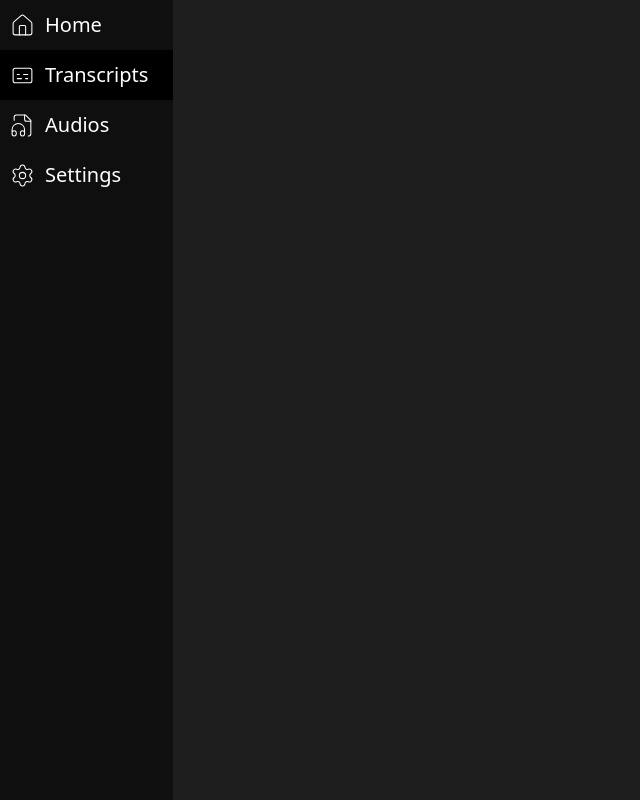
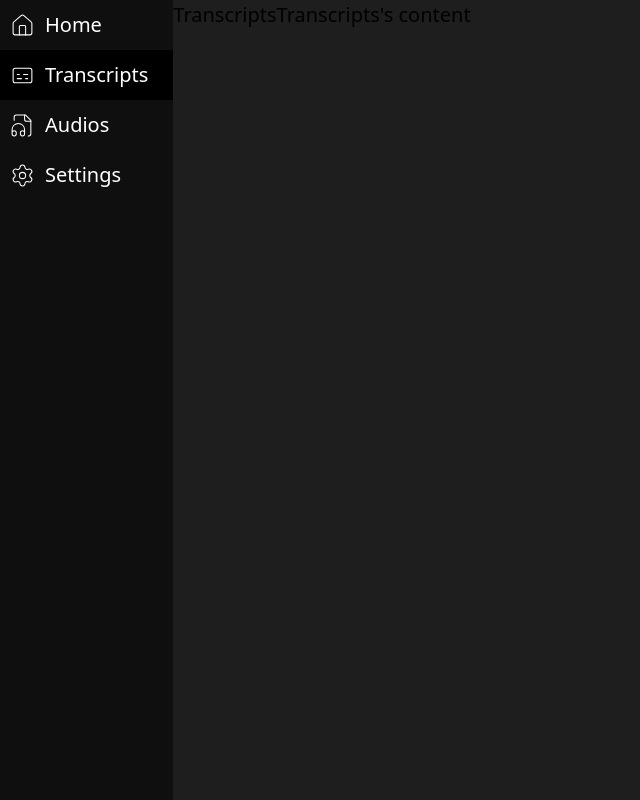
Before and after one commit to Silverellion/japanese-fetcher, a React (Vite) app in the folder frontend/: page / in a window 1280 px wide. Both pictures are taken after a click on the element "Transcripts". Shown: the whole page, without its empty margins (0-640 px from the left). Built offline with nearby package versions, Linux system fonts and the light colour scheme.

Commit message:
Implement representative tabs

```diff
--- a/frontend/src/components/mainWindow/mainWindow.tsx
+++ b/frontend/src/components/mainWindow/mainWindow.tsx
@@ -1,5 +1,6 @@
 import React from "react";
 import Sidebar from "./sidebar/sidebar";
+import TabSwitcher from "./sidebar/tabSwitcher";
 import { type Tab } from "../../types";
 
 const MainWindow: React.FC = () => {
@@ -8,6 +9,7 @@ const MainWindow: React.FC = () => {
     <>
       <div className="flex h-screen w-screen bg-[rgb(30,30,30)]">
         <Sidebar currentTab={currentTab} onTabChange={setCurrentTab}></Sidebar>
+        <TabSwitcher currentTab={currentTab}></TabSwitcher>
       </div>
     </>
   );
--- /dev/null
+++ b/frontend/src/components/mainWindow/sidebar/tabSwitcher.tsx
@@ -0,0 +1,21 @@
+import React from "react";
+import { type Tab } from "../../../types";
+import Home from "../tabs/home";
+import Transcripts from "../tabs/transcripts";
+import Audios from "../tabs/audios";
+import Settings from "../tabs/settings";
+
+const TabSwitcher: React.FC<{ currentTab: Tab }> = ({ currentTab }) => {
+  switch (currentTab) {
+    case "home":
+      return <Home />;
+    case "transcripts":
+      return <Transcripts />;
+    case "audios":
+      return <Audios />;
+    case "settings":
+      return <Settings />;
+  }
+};
+
+export default TabSwitcher;
--- /dev/null
+++ b/frontend/src/components/mainWindow/tabs/audios.tsx
@@ -0,0 +1,12 @@
+import React from "react";
+
+const Audios: React.FC = () => {
+  return (
+    <>
+      Audios
+      <div>Audios's content</div>
+    </>
+  );
+};
+
+export default Audios;
--- /dev/null
+++ b/frontend/src/components/mainWindow/tabs/home.tsx
@@ -0,0 +1,12 @@
+import React from "react";
+
+const Home: React.FC = () => {
+  return (
+    <>
+      Home
+      <div>Home's content</div>
+    </>
+  );
+};
+
+export default Home;
--- /dev/null
+++ b/frontend/src/components/mainWindow/tabs/settings.tsx
@@ -0,0 +1,12 @@
+import React from "react";
+
+const Settings: React.FC = () => {
+  return (
+    <>
+      Settings
+      <div>Settings's content</div>
+    </>
+  );
+};
+
+export default Settings;
--- /dev/null
+++ b/frontend/src/components/mainWindow/tabs/transcripts.tsx
@@ -0,0 +1,12 @@
+import React from "react";
+
+const Transcripts: React.FC = () => {
+  return (
+    <>
+      Transcripts
+      <div>Transcripts's content</div>
+    </>
+  );
+};
+
+export default Transcripts;
```
